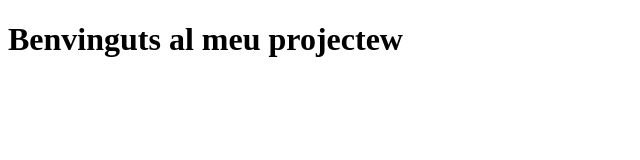
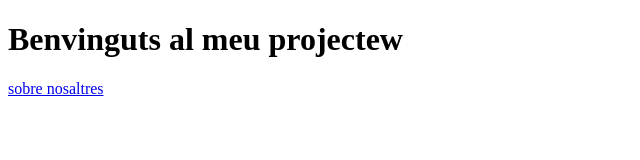
Before and after one commit to osbaba2003/actividadvisualcode, a plain HTML site: page index.html in a window 1280 px wide. Shown: the whole page, without its empty margins (0-640 px from the left). Drawn offline with Linux system fonts and the light colour scheme.

Commit message:
se actualizado el index html haciendo referencia a about.html

```diff
--- a/index.html
+++ b/index.html
@@ -7,6 +7,6 @@
 </head>
 <body>
     <h1>Benvinguts al meu projectew</h1>
-
+    <a href="about.html">sobre nosaltres </a>
 </body>
 </html>
```
